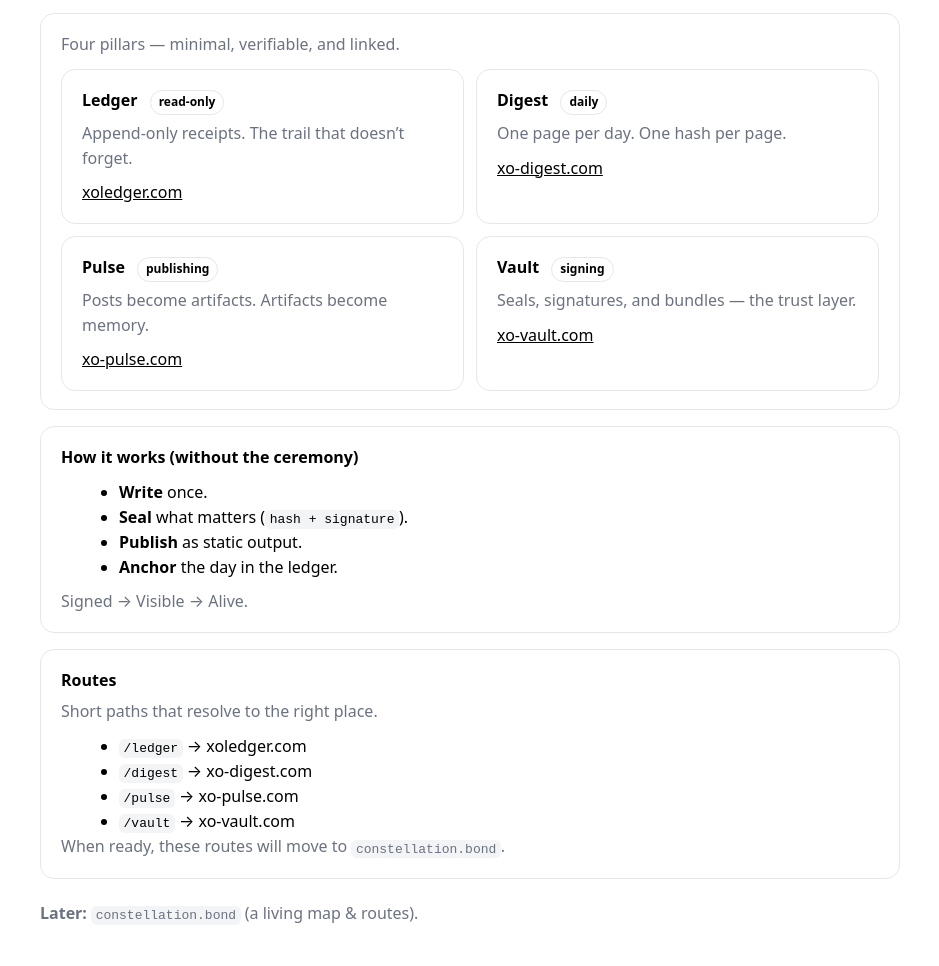
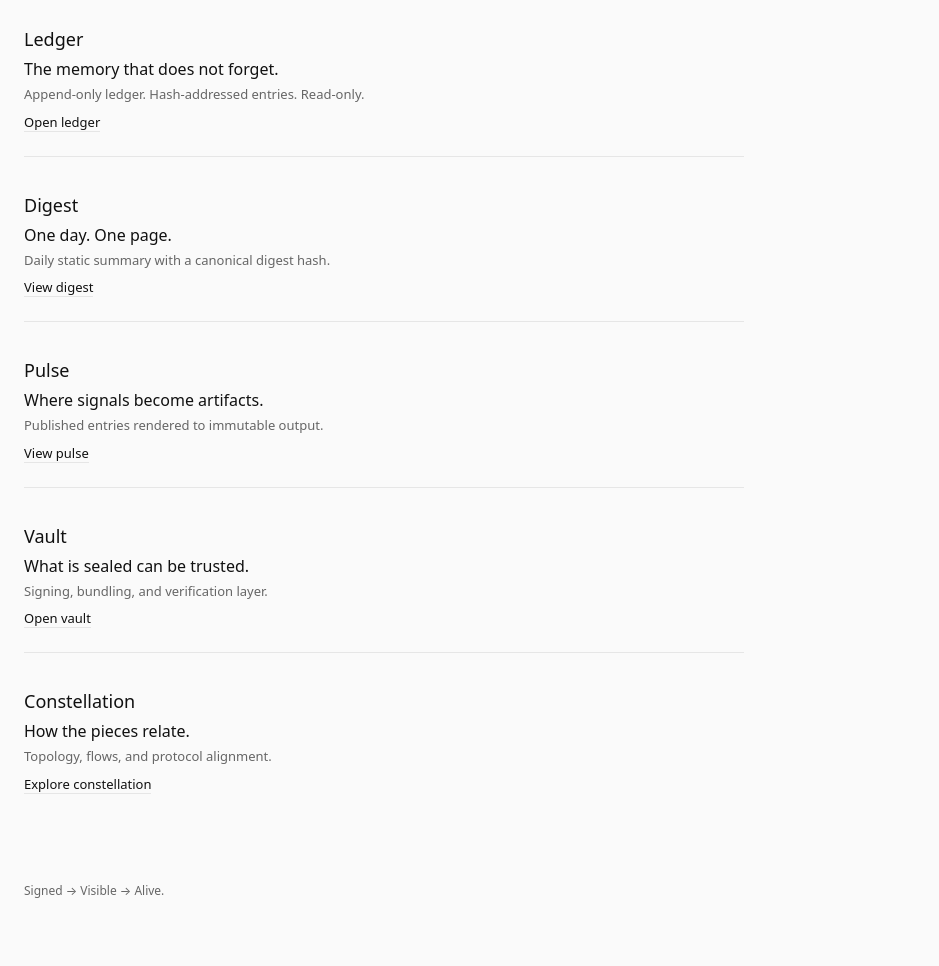
Before and after one commit to xo-ecosystem/xo-center, a plain HTML site: page index.html in a window 1280 px wide. Shown: the part 123-1089 px from the top of the page, without its empty margins (0-939 px from the left). Drawn offline with Linux system fonts and the light colour scheme.

Commit message:
chore: update xo.center index

```diff
--- a/index.html
+++ b/index.html
@@ -2,85 +2,117 @@
 <html lang="en">
 <head>
   <meta charset="utf-8" />
+  <title>XO Center</title>
   <meta name="viewport" content="width=device-width, initial-scale=1" />
-    <title>xo.center</title>
-    <meta name="description" content="A quiet map of the XO constellation." />
   <style>
-      body { font-family: ui-sans-serif, system-ui, -apple-system, Segoe UI, Roboto, Helvetica, Arial, sans-serif; margin: 40px; line-height: 1.55; }
-      a { color: inherit; }
-      .muted { color: #6b7280; }
-      .wrap { max-width: 860px; }
-      .card { border: 1px solid #e5e7eb; border-radius: 14px; padding: 18px 20px; margin: 16px 0; }
-      .grid { display: grid; grid-template-columns: 1fr; gap: 12px; }
-      @media (min-width: 820px) { .grid { grid-template-columns: 1fr 1fr; } }
-      h1 { margin: 0 0 6px 0; }
-      h2 { margin: 0 0 6px 0; font-size: 16px; }
-      .tag { display: inline-block; font-size: 12px; padding: 2px 8px; border-radius: 999px; border: 1px solid #e5e7eb; margin-left: 8px; }
-      code { background: #f3f4f6; padding: 0.15em 0.35em; border-radius: 6px; }
-      footer { margin-top: 22px; }
-      ul { margin: 10px 0 0 18px; }
+    :root {
+      --ink: #111;
+      --paper: #fafafa;
+      --muted: #666;
+      --hairline: #e6e6e6;
+    }
+    html, body {
+      margin: 0;
+      padding: 0;
+      background: var(--paper);
+      color: var(--ink);
+      font-family: system-ui, -apple-system, BlinkMacSystemFont, "Segoe UI",
+                   Roboto, Helvetica, Arial, sans-serif;
+    }
+    main {
+      max-width: 720px;
+      padding: 64px 24px;
+    }
+    h1 {
+      font-size: 28px;
+      font-weight: 500;
+      margin: 0 0 48px 0;
+    }
+    section {
+      margin-bottom: 36px;
+      padding-bottom: 24px;
+      border-bottom: 1px solid var(--hairline);
+    }
+    section:last-of-type {
+      border-bottom: none;
+    }
+    h2 {
+      font-size: 18px;
+      font-weight: 500;
+      margin: 0 0 6px 0;
+    }
+    p {
+      margin: 0;
+      line-height: 1.5;
+    }
+    .museum {
+      font-size: 16px;
+    }
+    .operator {
+      font-size: 13px;
+      color: var(--muted);
+      margin-top: 4px;
+    }
+    .link {
+      display: inline-block;
+      margin-top: 8px;
+      font-size: 13px;
+      color: var(--ink);
+      text-decoration: none;
+      border-bottom: 1px solid var(--hairline);
+    }
+    .link:hover {
+      border-bottom-color: var(--ink);
+    }
+    footer {
+      margin-top: 64px;
+      font-size: 12px;
+      color: var(--muted);
+    }
   </style>
 </head>
 <body>
-    <div class="wrap">
-      <h1>xo.center</h1>
-      <div class="muted">A quiet map of the constellation.</div>
+  <main>
+    <h1>XO Center</h1>
 
-      <div class="card">
-        <div class="muted">Four pillars — minimal, verifiable, and linked.</div>
-        <div class="grid" style="margin-top:12px;">
-          <div class="card" style="margin:0;">
-            <h2>Ledger <span class="tag">read-only</span></h2>
-            <div class="muted">Append-only receipts. The trail that doesn’t forget.</div>
-            <div style="margin-top:10px;"><a href="https://xoledger.com/">xoledger.com</a></div>
-          </div>
+    <section>
+      <h2>Ledger</h2>
+      <p class="museum">The memory that does not forget.</p>
+      <p class="operator">Append-only ledger. Hash-addressed entries. Read-only.</p>
+      <a class="link" href="https://xoledger.com">Open ledger</a>
+    </section>
 
-          <div class="card" style="margin:0;">
-            <h2>Digest <span class="tag">daily</span></h2>
-            <div class="muted">One page per day. One hash per page.</div>
-            <div style="margin-top:10px;"><a href="https://xo-digest.com/">xo-digest.com</a></div>
-          </div>
+    <section>
+      <h2>Digest</h2>
+      <p class="museum">One day. One page.</p>
+      <p class="operator">Daily static summary with a canonical digest hash.</p>
+      <a class="link" href="https://xo-digest.com">View digest</a>
+    </section>
 
-          <div class="card" style="margin:0;">
-            <h2>Pulse <span class="tag">publishing</span></h2>
-            <div class="muted">Posts become artifacts. Artifacts become memory.</div>
-            <div style="margin-top:10px;"><a href="https://xo-pulse.com/">xo-pulse.com</a></div>
-          </div>
+    <section>
+      <h2>Pulse</h2>
+      <p class="museum">Where signals become artifacts.</p>
+      <p class="operator">Published entries rendered to immutable output.</p>
+      <a class="link" href="https://xo-pulse.com">View pulse</a>
+    </section>
 
-          <div class="card" style="margin:0;">
-            <h2>Vault <span class="tag">signing</span></h2>
-            <div class="muted">Seals, signatures, and bundles — the trust layer.</div>
-            <div style="margin-top:10px;"><a href="https://xo-vault.com/">xo-vault.com</a></div>
-          </div>
-        </div>
-      </div>
+    <section>
+      <h2>Vault</h2>
+      <p class="museum">What is sealed can be trusted.</p>
+      <p class="operator">Signing, bundling, and verification layer.</p>
+      <a class="link" href="https://xo-vault.com">Open vault</a>
+    </section>
 
-      <div class="card">
-        <h2>How it works (without the ceremony)</h2>
-        <ul>
-          <li><strong>Write</strong> once.</li>
-          <li><strong>Seal</strong> what matters (<code>hash + signature</code>).</li>
-          <li><strong>Publish</strong> as static output.</li>
-          <li><strong>Anchor</strong> the day in the ledger.</li>
-        </ul>
-        <div class="muted" style="margin-top:10px;">Signed → Visible → Alive.</div>
-      </div>
+    <section>
+      <h2>Constellation</h2>
+      <p class="museum">How the pieces relate.</p>
+      <p class="operator">Topology, flows, and protocol alignment.</p>
+      <a class="link" href="https://constellation.bond">Explore constellation</a>
+    </section>
 
-      <div class="card">
-        <h2>Routes</h2>
-        <div class="muted">Short paths that resolve to the right place.</div>
-        <ul>
-          <li><code>/ledger</code> → xoledger.com</li>
-          <li><code>/digest</code> → xo-digest.com</li>
-          <li><code>/pulse</code> → xo-pulse.com</li>
-          <li><code>/vault</code> → xo-vault.com</li>
-        </ul>
-        <div class="muted">When ready, these routes will move to <code>constellation.bond</code>.</div>
-      </div>
-
-      <footer class="muted">
-        <div><strong>Later:</strong> <code>constellation.bond</code> (a living map & routes).</div>
+    <footer>
+      Signed → Visible → Alive.
     </footer>
-    </div>
+  </main>
 </body>
 </html>
```
Lines whose indentation alone changed are shown as unchanged.
